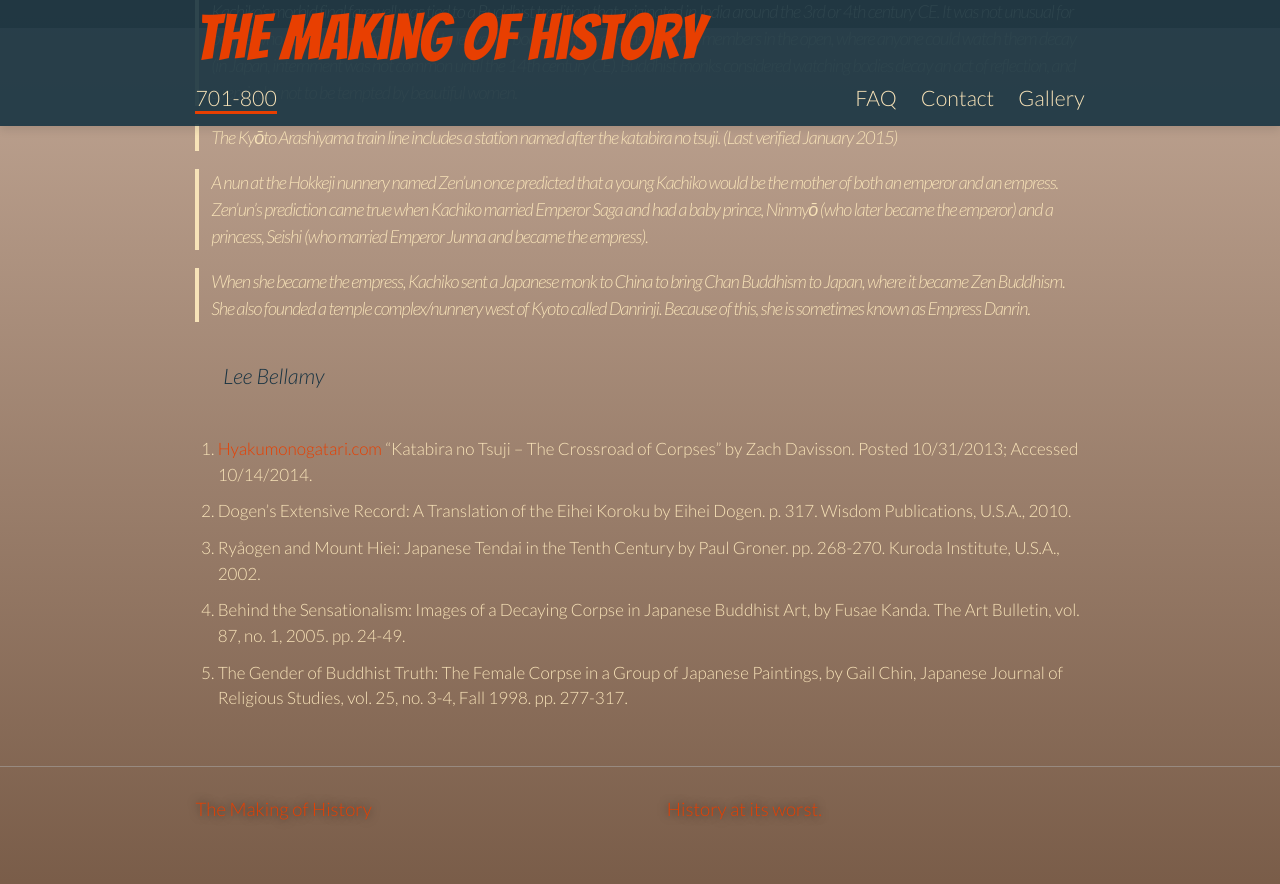
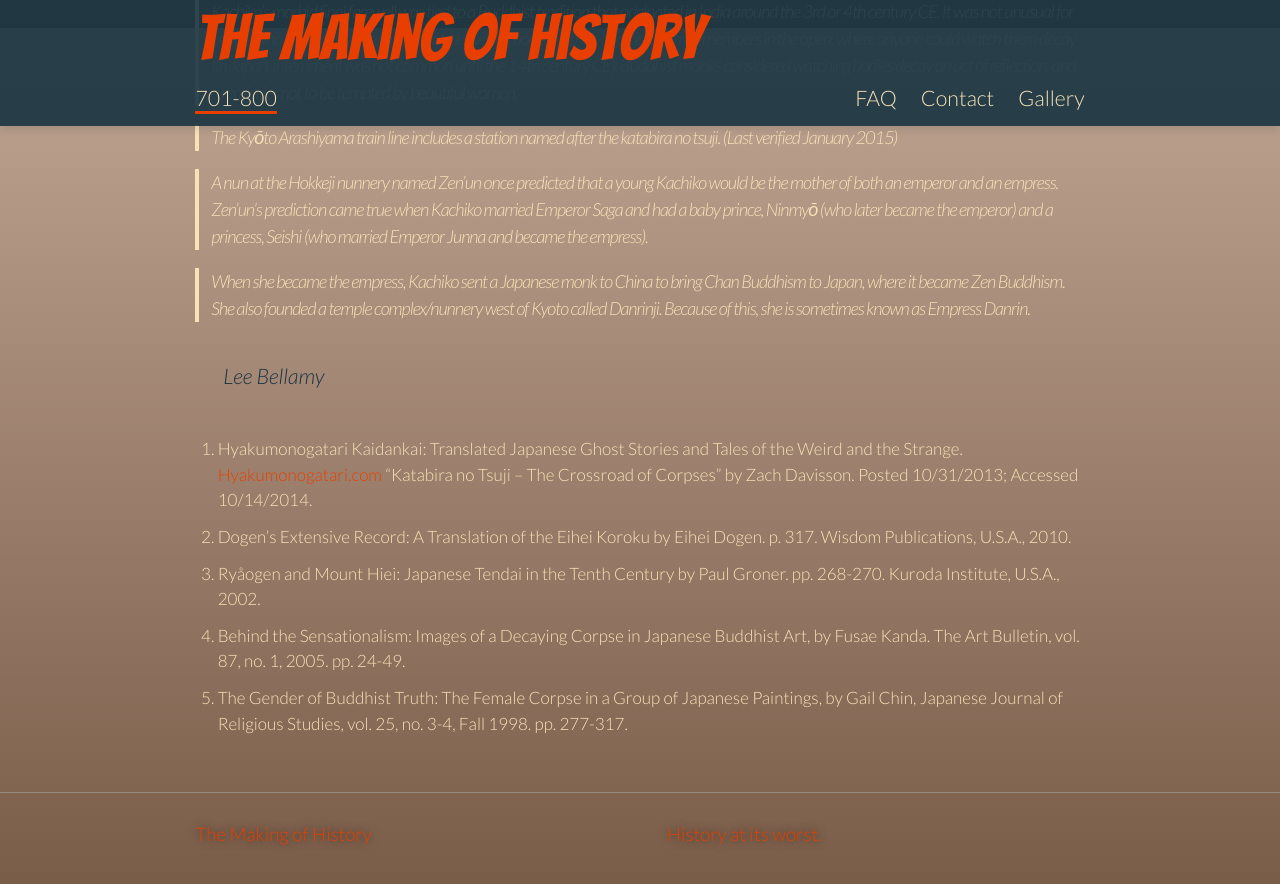
Before and after one commit to benadamstyles/making-of-history, a Jekyll site: the page built from _posts/2015-02-06-crossroad-of-corpses.md, in a window 1280 px wide and 900 px high, scrolled down 1772 px. Shown: the top 884 px of the window. Built offline with Jekyll 4.4.1, drawn with Linux system fonts in a browser that asks for light colours; some web fonts are replaced.

Commit message:
Updated 2015-02-06-crossroad-of-corpses.md

```diff
--- a/_posts/2015-02-06-crossroad-of-corpses.md
+++ b/_posts/2015-02-06-crossroad-of-corpses.md
@@ -32,7 +32,7 @@
 
 _Lee Bellamy_
 
-1. [Hyakumonogatari.com](http://hyakumonogatari.com/2013/10/31/katabira-no-tsuji-the-crossroad-of-corpses/) "Katabira no Tsuji -- The Crossroad of Corpses" by Zach Davisson. Posted 10/31/2013; Accessed 10/14/2014.
+1. Hyakumonogatari Kaidankai: Translated Japanese Ghost Stories and Tales of the Weird and the Strange. [Hyakumonogatari.com](http://hyakumonogatari.com/2013/10/31/katabira-no-tsuji-the-crossroad-of-corpses/) "Katabira no Tsuji -- The Crossroad of Corpses" by Zach Davisson. Posted 10/31/2013; Accessed 10/14/2014.
 
 2. Dogen's Extensive Record: A Translation of the Eihei Koroku by Eihei Dogen. p. 317. Wisdom Publications, U.S.A., 2010.
 
```
